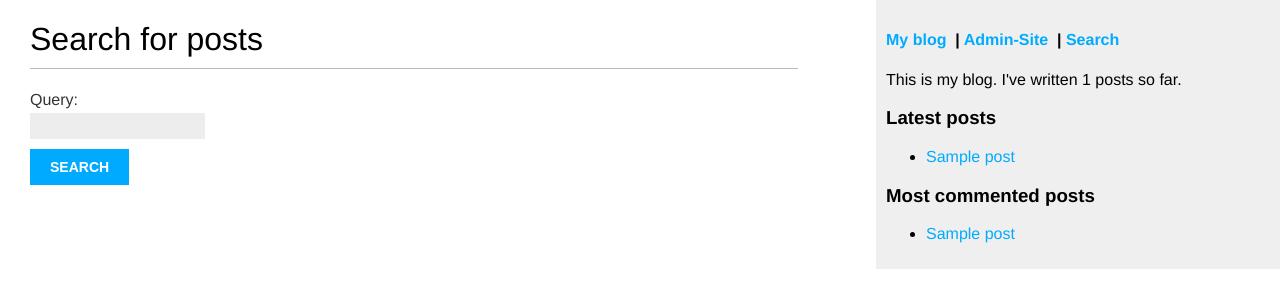
After one commit to danydurand/not-a-simple-blog, a Django app: page /search/ in a window 1280 px wide. The commit adds this page. Shown: the top 308 px of the page. Run offline with Django 3.2, Linux system fonts and the light colour scheme; tables that the repository leaves empty hold one stand-in row (values such as "Sample post").

Commit message:
Search Posts by text contained in Title and Body.
- The original Sqlite database was replaced by a PostgreSQL database
- A form, a view and a template were created to allow the Users to specify the search text.
- Using the PostgreSQL text-search feature, the blog shows the expected results by looking for text contained in the title and/or the body.

```diff
--- a/blog/forms.py
+++ b/blog/forms.py
@@ -1,5 +1,10 @@
 from django import forms
 from .models import Comment
+
+
+class SearchForm(forms.Form):
+    query = forms.CharField()
+
 
 class EmailPostForm(forms.Form):
     name = forms.CharField(max_length=25)
--- a/blog/templates/blog/base.html
+++ b/blog/templates/blog/base.html
@@ -14,9 +14,11 @@
         {% endblock %}
     </div>
     <div id="sidebar">
-        <h2>
-            <a href="/">My blog</a>
-        </h2>
+        <h4>
+            <a href="/">My blog</a>&nbsp;&nbsp;|
+            <a href="/admin/">Admin-Site</a>&nbsp;&nbsp;|
+            <a href="/search/">Search</a>
+        </h4>
         <p>This is my blog. I've written {% total_posts %} posts so far.</p>
 
         <h3>Latest posts</h3>
--- a/blog/templates/blog/post/detail.html
+++ b/blog/templates/blog/post/detail.html
@@ -1,4 +1,5 @@
 {% extends "blog/base.html" %}
+{% load blog_tags %}
 
 {% block title %}{{ post.title }}{% endblock %}
 
@@ -7,7 +8,7 @@
     <p class="date">
         Published {{ post.publish }} by {{ post.author }}
     </p>
-    {{ post.body|linebreaks }}
+    {{ post.body|markdown }}
     <p>
         <a href="{% url "blog:post-share" post.id %}">
             Share this post
--- a/blog/templates/blog/post/list.html
+++ b/blog/templates/blog/post/list.html
@@ -1,4 +1,6 @@
 {% extends "blog/base.html" %}
+
+{% load blog_tags %}
 
 {% block title %}My Blog{% endblock %}
 
@@ -28,7 +30,7 @@
         <p class="date">
             Published {{ post.publish }} by {{ post.author }}
         </p>
-        {{ post.body|truncatewords:30|linebreaks }}
+        {{ post.body|markdown|truncatewords_html:30 }}
     {% endfor %}
 
     {% include "pagination.html" with page=posts %}
--- /dev/null
+++ b/blog/templates/blog/post/search.html
@@ -0,0 +1,29 @@
+{% extends "blog/base.html" %}
+
+{% load blog_tags %}
+
+{% block title %}Search{% endblock %}
+
+{% block content %}
+    {% if query %}
+        <h1>Posts containing "{{ query }}"</h1>
+        <h3>
+            {% with results.count as total_results %}
+                Found {{ total_results }} result{{ total_results|pluralize }}
+            {% endwith %}
+        </h3>
+        {% for post in results %}
+            <h4><a href="{{ post.get_absolute_url }}">{{ post.title }}</a></ h4>
+            {{ post.body|markdown|truncatewords_html:5 }}
+        {% empty %}
+            <p>There are no results for your query.</p>
+        {% endfor %}
+        <p><a href="{% url "blog:post-search" %}">Search again</a></p>
+    {% else %}
+        <h1>Search for posts</h1>
+        <form method="get">
+            {{ form.as_p }}
+            <input type="submit" value="Search">
+        </form>
+    {% endif %}
+{% endblock %}
--- a/blog/templatetags/blog_tags.py
+++ b/blog/templatetags/blog_tags.py
@@ -1,9 +1,17 @@
 from atexit import register
 from django import template
 from django.db.models import Count
+from django.utils.safestring import mark_safe
 from ..models import Post
+import markdown
+
 
 register = template.Library()
+
+
+@register.filter(name='markdown')
+def markdown_format(text):
+    return mark_safe(markdown.markdown(text))
 
 
 @register.simple_tag
--- a/blog/urls.py
+++ b/blog/urls.py
@@ -5,15 +5,12 @@ from . import views
 app_name='blog'
 
 urlpatterns = [
+    path('search/', views.post_search, name='post-search'),
     path('<int:post_id>/share/', views.post_share, name='post-share'),
-
     # path('', views.PostListView.as_view(), name='post-list'),
     # path('tag/<slug:tag_slug>', views.PostListView.as_view(), name='post-list-by-tag'),
-
     path('', views.post_list, name='post-list'),
     path('tag/<slug:tag_slug>', views.post_list, name='post-list-by-tag'),
-
     path('<int:year>/<int:month>/<int:day>/<slug:post>/',
         views.post_detail, name='post-detail'),
-
 ]
--- a/blog/views.py
+++ b/blog/views.py
@@ -1,12 +1,32 @@
 from urllib import request
 from django.shortcuts import render, get_object_or_404
+from django.contrib.postgres.search import SearchVector
 from django.core.paginator import Paginator, EmptyPage, PageNotAnInteger
 from django.views.generic import ListView
 from django.core.mail import send_mail
 from .models import Post, Comment
 from taggit.models import Tag
-from .forms import EmailPostForm, CommentForm
+from .forms import EmailPostForm, CommentForm, SearchForm
 from django.db.models import Count
+
+
+def post_search(request):
+    form = SearchForm()
+    query = None
+    results = []
+    if 'query' in request.GET:
+        form = SearchForm(request.GET)
+        if form.is_valid():
+            query = form.cleaned_data['query']
+            results = Post.objects.annotate(
+                search=SearchVector('title', 'body')
+            ).filter(search=query)
+    context = {
+        'form': form,
+        'query': query,
+        'results': results
+    }
+    return render(request, 'blog/post/search.html', context)
 
 
 def post_share(request, post_id):
```
Also changed, not shown: mysite/settings.py (+14 -2 lines), README.md.
